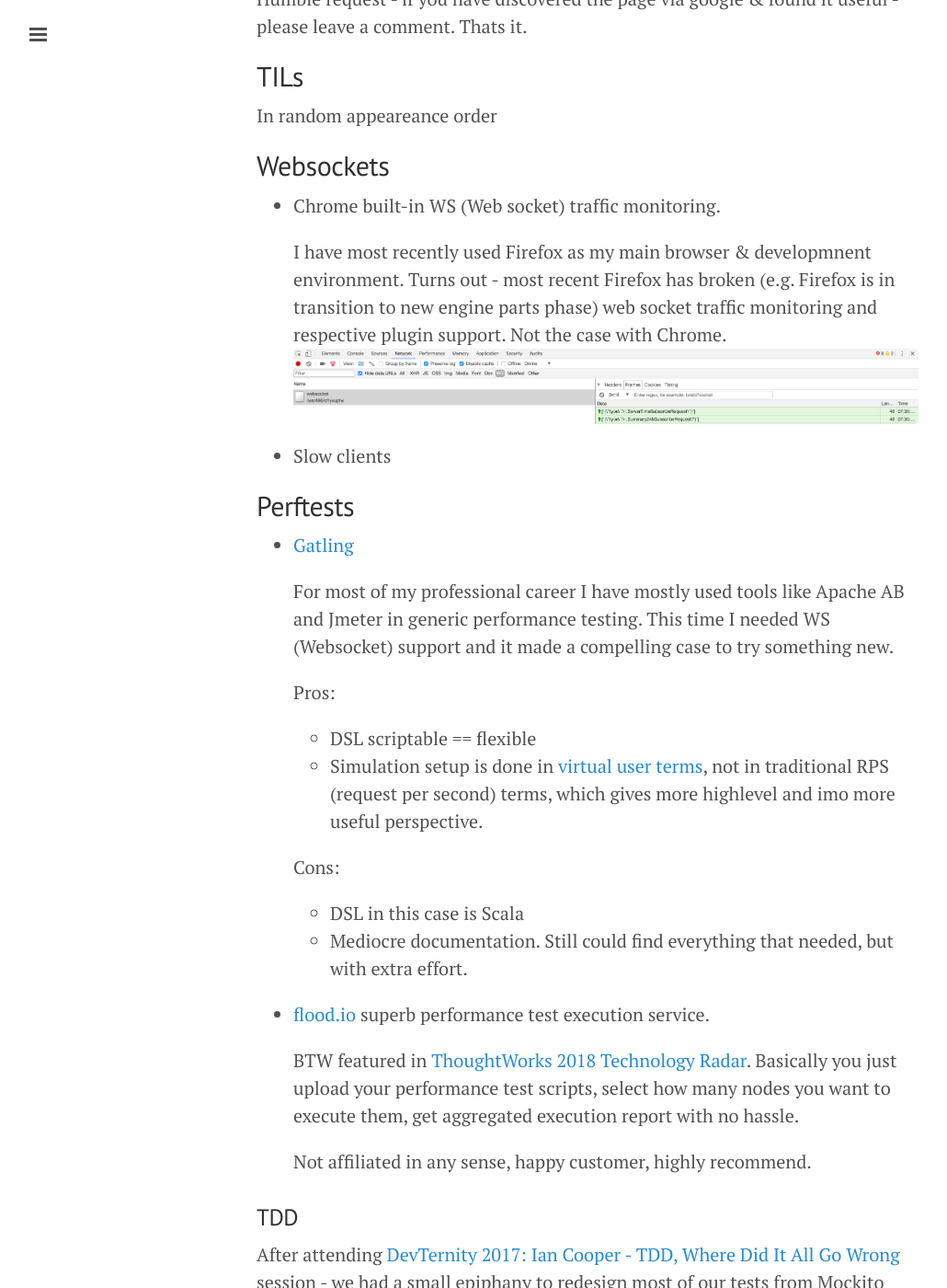
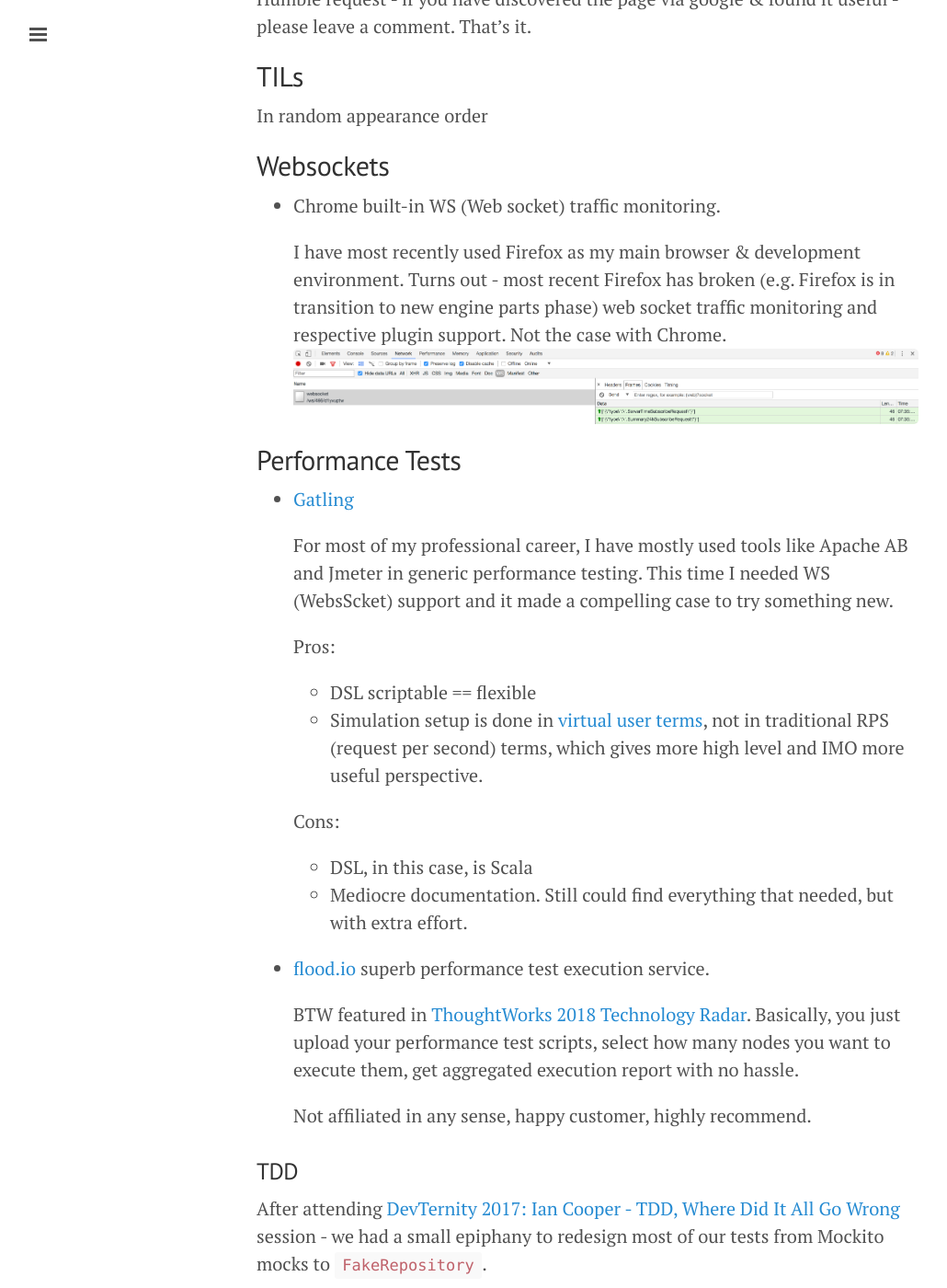
Before and after one commit to leonardinius/leonardinius.github.io, a Jekyll site: the page built from _posts/2018-03-01-TIL-aggregate.md, in a window 1280 px wide and 1400 px high, scrolled down 975 px. Shown: the whole window at 92% size, without its empty margins (1-1031 px from the left). Built offline with Jekyll 4.4.1, drawn with Linux system fonts in a browser that asks for light colours; some of the changed text lies outside the part shown.

Commit message:
some grammarly

```diff
--- a/_posts/2018-03-01-TIL-aggregate.md
+++ b/_posts/2018-03-01-TIL-aggregate.md
@@ -5,43 +5,41 @@
 permalink: 2018/03/aggregate-recent-tils
 ---
 
-Once again I have started to write down TIL (`T`oday `I` `L`earned) notes in the my notebook & push some of that here, both as a way to share useful things and a reminder to myself.
+Once again I have started to write down TIL (`T`oday `I` `L`earned) notes in my notebook & push some of that here, both as a way to share useful things and a reminder to myself.
 ![TIL sysyphus process](/img/posts/2018-03-01-sysyphus.jpg)
 <span style="color:gray; font-size: smaller;">[Copyright 2011-2015 industrial-evolution](http://industrial-evolution.deviantart.com/) from [DeviantArt](http://industrial-evolution.deviantart.com/art/Sisyphus-198120115)</span> <br />
-Humble request - if you have discovered the page via google & found it useful - please leave a comment. Thats it.
+Humble request - if you have discovered the page via google & found it useful - please leave a comment. That's it.
 
 ## TILs
 
-In random appeareance order
+In random appearance order
 
 ## Websockets
 
 * Chrome built-in WS (Web socket) traffic monitoring.
 
-  I have most recently used Firefox as my main browser & developmnent environment.
+  I have most recently used Firefox as my main browser & development environment.
   Turns out - most recent Firefox has broken (e.g. Firefox is in transition to new engine parts phase) web socket traffic monitoring and respective plugin support.
   Not the case with Chrome.
   ![chrome ws example](/img/posts/2018-03-01-chrome-ws.png)
 
-* Slow clients
-
-## Perftests
+## Performance Tests
 
 * [Gatling](http://gatling.io/)
 
-  For most of my professional career I have mostly used tools like Apache AB and Jmeter in generic performance testing.
-  This time I needed WS (Websocket) support and it made a compelling case to try something new.
+  For most of my professional career, I have mostly used tools like Apache AB and Jmeter in generic performance testing.
+  This time I needed WS (WebsScket) support and it made a compelling case to try something new.
 
   Pros:
   * DSL scriptable == flexible
-  * Simulation setup is done in [virtual user terms](https://gatling.io/docs/2.3/general/simulation_setup/), not in traditional RPS (request per second) terms, which gives more highlevel and imo more useful perspective.
+  * Simulation setup is done in [virtual user terms](https://gatling.io/docs/2.3/general/simulation_setup/), not in traditional RPS (request per second) terms, which gives more high level and IMO more useful perspective.
 
   Cons:
-  * DSL in this case is Scala
+  * DSL, in this case, is Scala
   * Mediocre documentation. Still could find everything that needed, but with extra effort.
 * [flood.io](http://flood.io/) superb performance test execution service.
 
-  BTW featured in [ThoughtWorks 2018 Technology Radar](https://www.thoughtworks.com/radar/platforms/flood-io). Basically you just upload your performance test scripts, select how many nodes you want to execute them, get aggregated execution report with no hassle.
+  BTW featured in [ThoughtWorks 2018 Technology Radar](https://www.thoughtworks.com/radar/platforms/flood-io). Basically, you just upload your performance test scripts, select how many nodes you want to execute them, get aggregated execution report with no hassle.
 
   Not affiliated in any sense, happy customer, highly recommend.
 
```
Also changed, not shown: other parts of _posts/2018-03-01-TIL-aggregate.md (+7 -7 lines).
